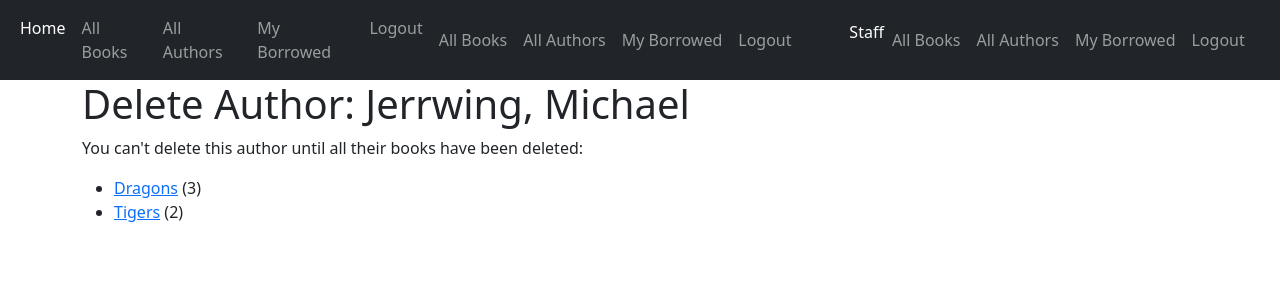
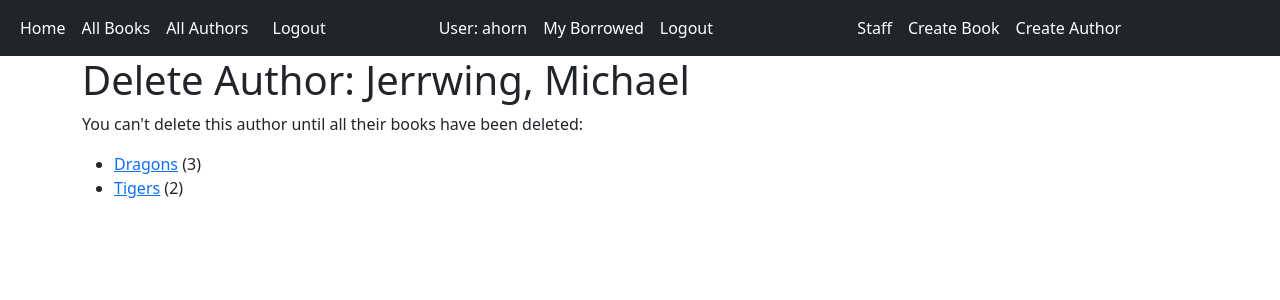
Before and after one commit to ahorner54/csci313-assignment-4-Andrew-Horner, a Django app: page /catalog/author/1/delete/ in a window 1280 px wide. Shown: the top 300 px of the page. Run offline with Django 5.2, Linux system fonts and the light colour scheme; a user stored in the database is signed in; data comes from the database, SQL or seed files in the repository; both versions use the stored data as it was after the commit.

Commit message:
Working links for base_generic.html navbar

```diff
--- a/locallibrary/catalog/templates/base_generic.html
+++ b/locallibrary/catalog/templates/base_generic.html
@@ -17,9 +17,7 @@
     <link rel="stylesheet" href="{% static 'css/styles.css' %}" />
   </head>
   <body>
-        {% block sidebar %}
           {% include 'navbar.html' %}
-          {% endblock %}
     <div class="container">
         <div class="">{% block content %}{% endblock %}{% block pagination %}
           {% if is_paginated %}
--- a/locallibrary/catalog/templates/navbar.html
+++ b/locallibrary/catalog/templates/navbar.html
@@ -1,28 +1,29 @@
 <nav class="navbar navbar-expand-lg bg-dark navbar-dark">
     <div class="container-fluid">
-      </button>
         <div class="col-sm-4">
           <ul class="navbar-nav">
             <li class="nav-item">
               <a class="nav-link active" aria-current="page" href="{% url 'index' %}">Home</a>
             </li>
             <li class="nav-item">
-            <a class="nav-link" href="{% url 'books' %}">All Books</a>
+              <a class="nav-link active" href="{% url 'books' %}">All Books</a>
             </li>
             <li class="nav-item">
-            <a class="nav-link" href="{% url 'authors' %}">All Authors</a>
+              <a class="nav-link active" href="{% url 'authors' %}">All Authors</a>
             </li>
 
             {% if user.is_authenticated %}
             <li class="nav-item">
-            <a class="nav-link" href="{% url 'my-borrowed' %}">My Borrowed</a>
-          </li>
-          <li class="nav-item">
-            <a class="nav-link" href="{% url 'logout' %}?=next{{request.path}}">Logout</a>
+              <form class="nav-item" id="logout-form" method="post" action="{% url 'logout' %}">
+                {% csrf_token %}
+                <button style="text-indent: 1em" type="submit" class="btn mt-2 nav-link active">
+                  Logout
+                </button>
+              </form>
             </li>
             {% else %}
             <li class="nav-item">
-            <a class="nav-link" href="{% url 'login' %}">Login</a>
+              <a class="nav-link active" href="{% url 'login' %}">Login</a>
             </li>
             {% endif %}
           </ul>
@@ -30,51 +31,43 @@
         <div class="col-sm-4">
             <ul class="navbar-nav">
               <li class="nav-item">
-            <a class="nav-link" href="{% url 'books' %}">All Books</a>
+                <li class="nav-item">
+                  <button type="submit" class="btn nav-link active">
+                    User: {{user.username}}
+                  </button>
+              </li>
+              {% if user.is_authenticated %}
+              <li class="nav-item">
+                <a class="nav-link active" href="{% url 'my-borrowed' %}">My Borrowed</a>
               </li>
               <li class="nav-item">
-            <a class="nav-link" href="{% url 'authors' %}">All Authors</a>
-          </li>
-
-          {% if user.is_authenticated %}
-          <li class="nav-item">
-            <a class="nav-link" href="{% url 'my-borrowed' %}">My Borrowed</a>
-          </li>
-          <li class="nav-item">
-            <a class="nav-link" href="{% url 'logout' %}?=next{{request.path}}">Logout</a>
+                <a class="nav-link active" href="{% url 'logout'%}?next={{request.path}}">Logout</a>
               </li>
               {% else %}
               <li class="nav-item">
-            <a class="nav-link" href="{% url 'login' %}">Login</a>
+                <a class="nav-link active" href="{% url 'login' %}">Login</a>
               </li>
               {% endif %}
             </ul>
         </div>
-    <div class="col-sm-4">
+
+        <div class="col-sm-4 justify-content-center">
+          {% if user.is_authenticated and user.is_staff %}
             <ul class="navbar-nav">
               <li class="nav-item">
-            <p>Staff</p>
+                <button type="submit" class="btn nav-link active">
+                  Staff
+                </button>
               </li>
               <li class="nav-item">
-            <a class="nav-link" href="{% url 'books' %}">All Books</a>
+                <a class="nav-link active" href="{% url 'books' %}">Create Book</a>
               </li>
               <li class="nav-item">
-            <a class="nav-link" href="{% url 'authors' %}">All Authors</a>
+                <a class="nav-link active" href="{% url 'authors' %}">Create Author</a>
               </li>
-
-          {% if user.is_authenticated %}
-          <li class="nav-item">
-            <a class="nav-link" href="{% url 'my-borrowed' %}">My Borrowed</a>
-          </li>
-          <li class="nav-item">
-            <a class="nav-link" href="{% url 'logout' %}?=next{{request.path}}">Logout</a>
-          </li>
-          {% else %}
-          <li class="nav-item">
-            <a class="nav-link" href="{% url 'login' %}">Login</a>
-          </li>
+              {% block navbar %}{% endblock %}
+            </ul>
             {% endif %}
-        </ul>
         </div>
     </div>
   </nav>
```
Also changed, not shown: locallibrary/db.sqlite3. Lines whose indentation alone changed are shown as unchanged.
